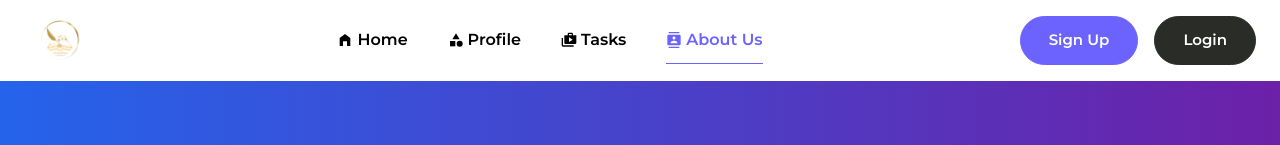
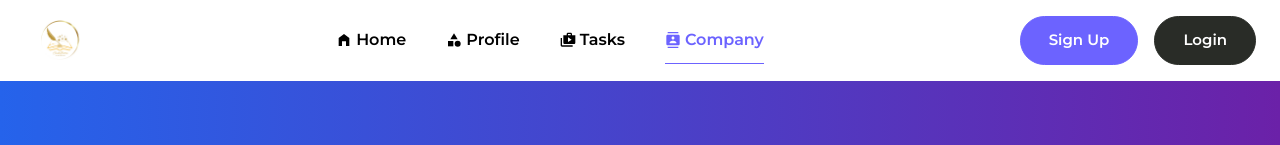
Before and after one commit to johnwesley755/Soulsborne, a React (Vite) app in the folder frontend/: page /company in a window 1280 px wide. Shown: the top 145 px of the page. Built offline with nearby package versions, Linux system fonts and the light colour scheme.

Commit message:
Updated commited mesage

```diff
--- a/frontend/src/components/Navbar.jsx
+++ b/frontend/src/components/Navbar.jsx
@@ -39,7 +39,7 @@ const Navbar = ({ containerStyles }) => {
       >
         <div className="flexCenter gap-x-1">
           <MdContacts />
-          About Us
+          Company
         </div>
       </NavLink>
     </nav>
```
